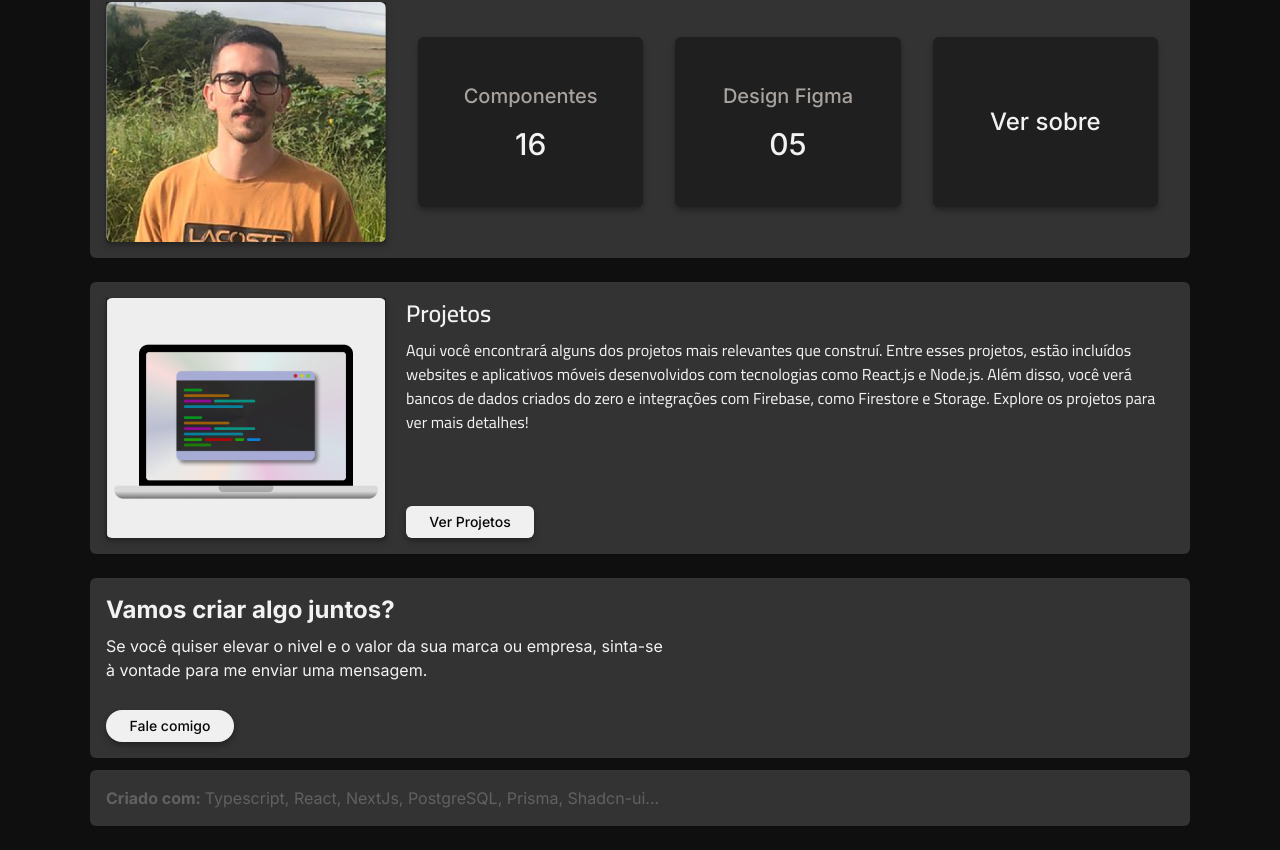
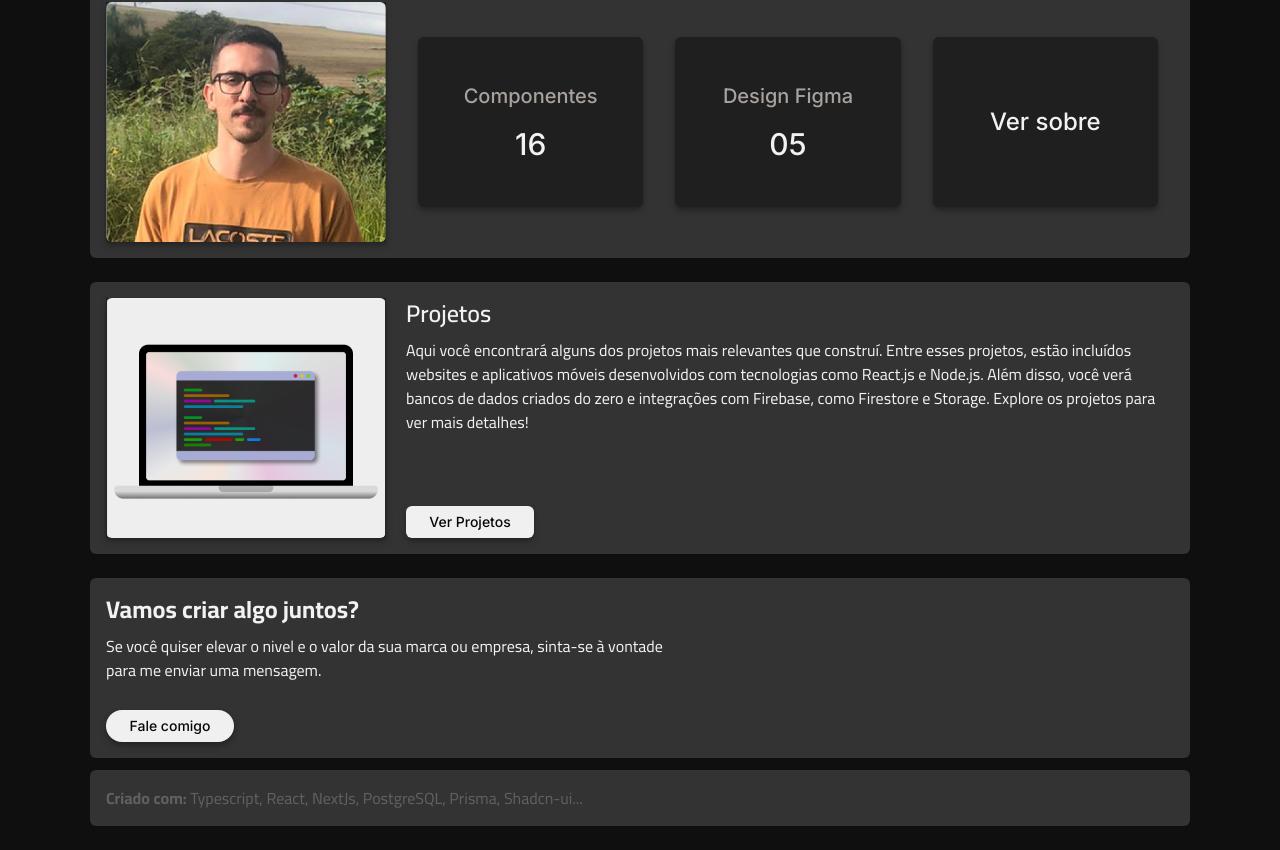
Before and after one commit to Felipecdc/me, a Next.js app: page / in a window 1280 px wide. Shown: the part 274-1124 px from the top of the page. Built offline with nearby package versions, Linux system fonts and the light colour scheme.

Commit message:
feat: add font

```diff
--- a/app/_components/footer.tsx
+++ b/app/_components/footer.tsx
@@ -1,3 +1,4 @@
+import Link from "next/link";
 import CustomCard from "./custom-card";
 import { Button } from "./ui/button";
 
@@ -6,18 +7,23 @@ const Footer = () => {
     <>
       <CustomCard>
         <div className="mt-0 flex flex-col gap-2">
-          <h1 className="text-2xl font-bold">Vamos criar algo juntos?</h1>
-          <p className="max-w-[560px]">
+          <h1 className="font-cairo text-2xl font-bold">
+            Vamos criar algo juntos?
+          </h1>
+          <p className="font-cairo max-w-[560px]">
             Se você quiser elevar o nivel e o valor da sua marca ou empresa,
             sinta-se à vontade para me enviar uma mensagem.
           </p>
-          <Button className="mt-5 h-8 rounded-2xl shadow-md shadow-[#242424] md:w-32">
-            Fale comigo
+          <Button
+            className="mt-5 h-8 rounded-2xl shadow-md shadow-[#242424] md:w-32"
+            asChild
+          >
+            <Link href={"/about"}>Fale comigo</Link>
           </Button>
         </div>
       </CustomCard>
       <CustomCard>
-        <h1 className="line-clamp-1 text-[#616161]">
+        <h1 className="font-cairo line-clamp-1 text-[#616161]">
           <strong>Criado com: </strong>
           Typescript, React, NextJs, PostgreSQL, Prisma, Shadcn-ui...
         </h1>
```
